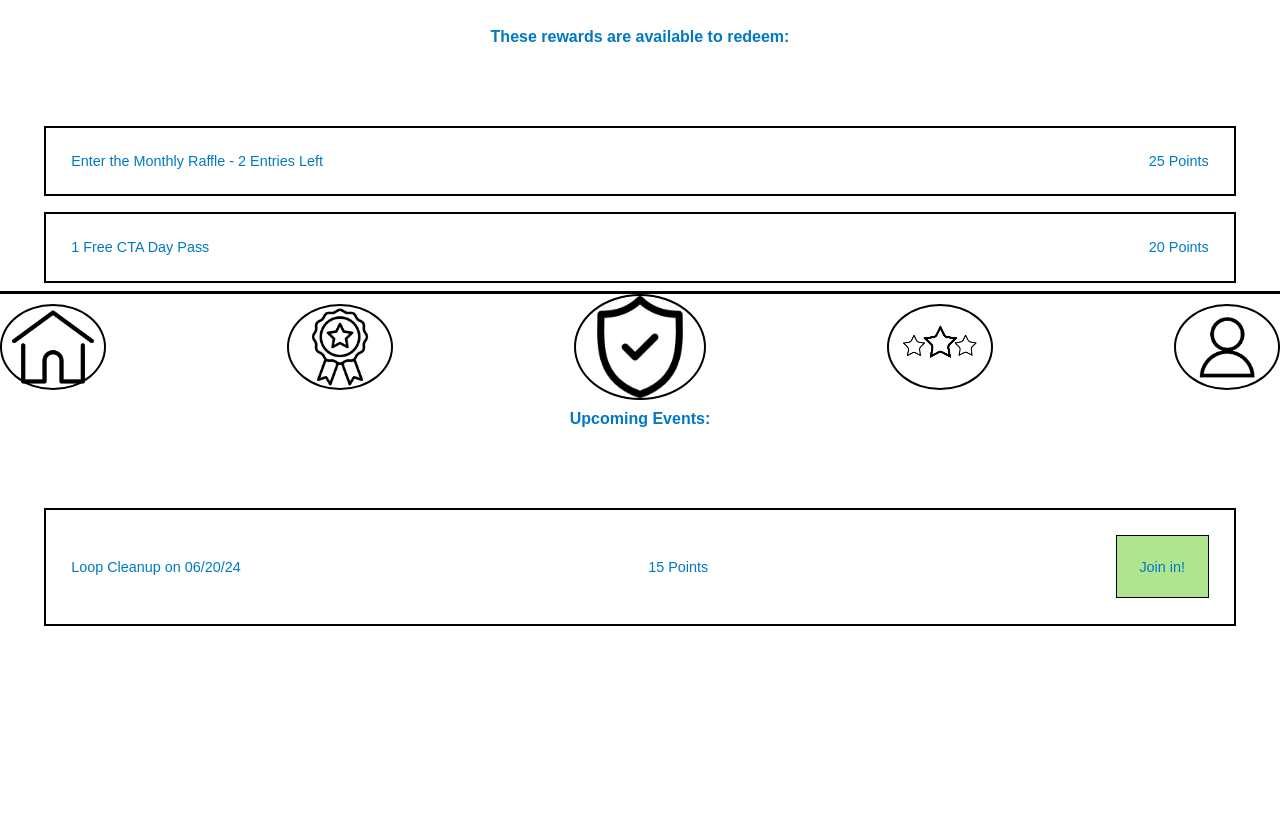
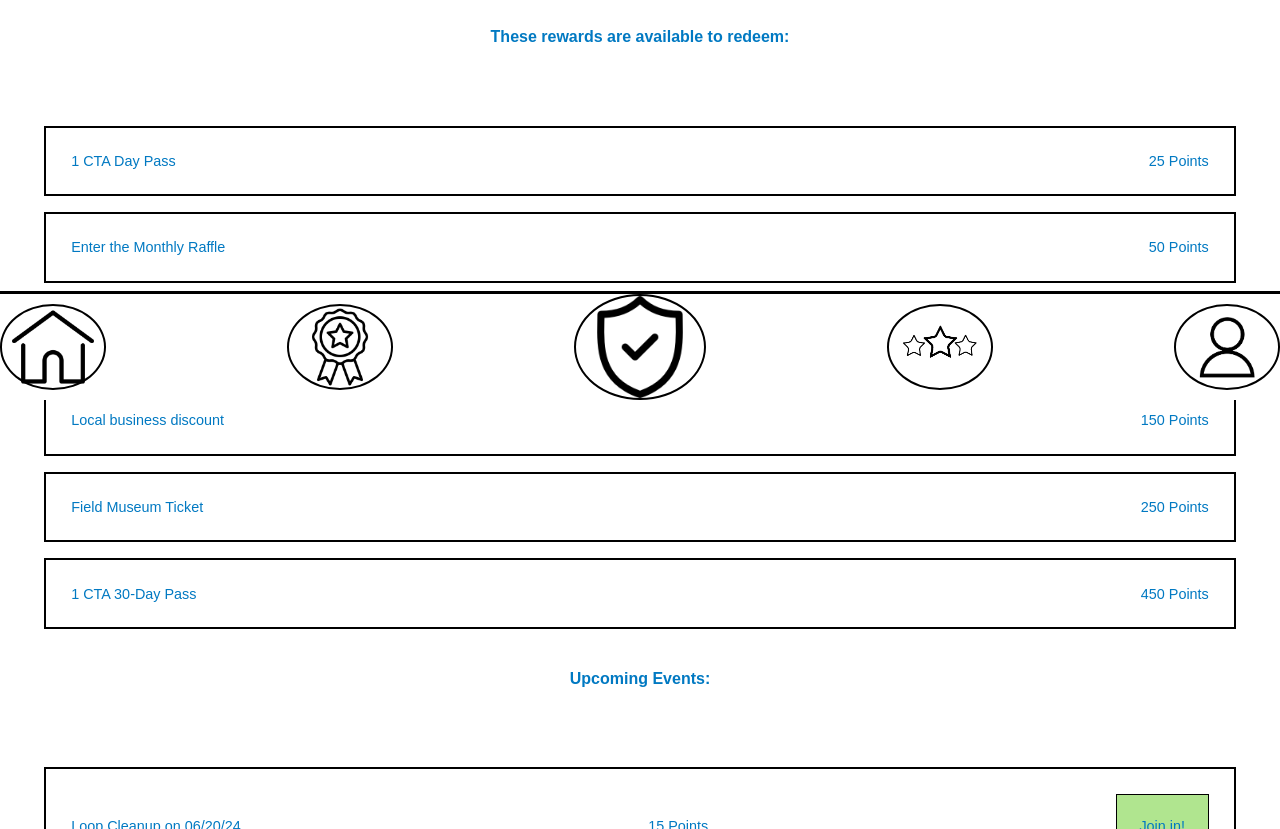
Before and after one commit to JakeWLang/obscene_racing_machine, a website: page innovation/rewards.html in a window 1280 px wide. Shown: the part 400-1229 px from the top of the page. Drawn offline with Linux system fonts and the light colour scheme; a web font is replaced by a local one.

Commit message:
add new rewards

```diff
--- a/innovation/rewards.html
+++ b/innovation/rewards.html
@@ -34,17 +34,29 @@
                     These rewards are available to redeem:
             </div>
             <div class="reward-item">
-                <div class="reward-item-name reward-subitem">Enter the Monthly Raffle - 2 Entries Left</div>
-                <div class="vb"></div>
+                <div class="reward-item-name reward-subitem">1 CTA Day Pass</div>
                 <div class="reward-item-cost reward-subitem">25 Points</div>
             </div>
             <div class="reward-item">
-                <div class="reward-item-name reward-subitem">1 Free CTA Day Pass</div>
-                <div class="reward-item-cost reward-subitem">20 Points</div>
+                <div class="reward-item-name reward-subitem">Enter the Monthly Raffle</div>
+                <div class="vb"></div>
+                <div class="reward-item-cost reward-subitem">50 Points</div>
+            </div>
+            <div class="reward-item">
+                <div class="reward-item-name reward-subitem">CTA Merchandise Gift Card</div>
+                <div class="reward-item-cost reward-subitem">100 Points</div>
             </div>
             <div class="reward-item" onclick='selImg(this)'>
                 <div class="reward-item-name reward-subitem" >Local business discount </div>
                 <div class="reward-item-cost reward-subitem">150 Points</div>
+            </div>
+            <div class="reward-item">
+                <div class="reward-item-name reward-subitem">Field Museum Ticket</div>
+                <div class="reward-item-cost reward-subitem">250 Points</div>
+            </div>
+            <div class="reward-item">
+                <div class="reward-item-name reward-subitem">1 CTA 30-Day Pass</div>
+                <div class="reward-item-cost reward-subitem">450 Points</div>
             </div>
             <div class='box-header points-header'>
                 Upcoming Events:
--- a/innovation/script.js
+++ b/innovation/script.js
@@ -6,7 +6,8 @@ var names = {
     'Matthew': 'Almendras',
     'Cameron': 'Rozek',
     'Brad': 'Skiniotes',
-    'Natalie': 'Kindred'
+    'Natalie': 'Kindred',
+    'Bryan': 'Robinson'
 }
 var emailEnds = ['@gmail.com', '@yahoo.com', '@xyz.zyx']
 var stops = ['!', '.']
```
